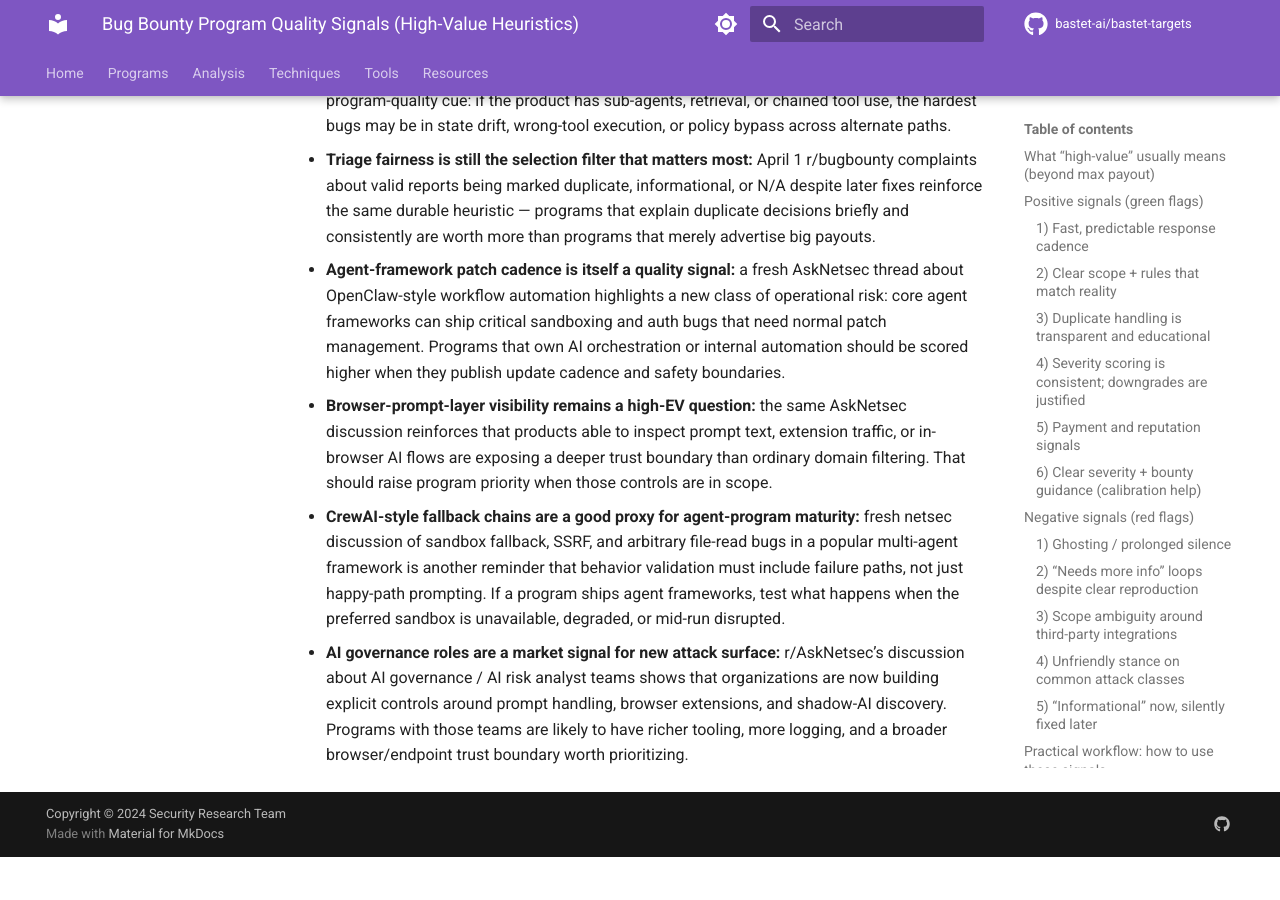
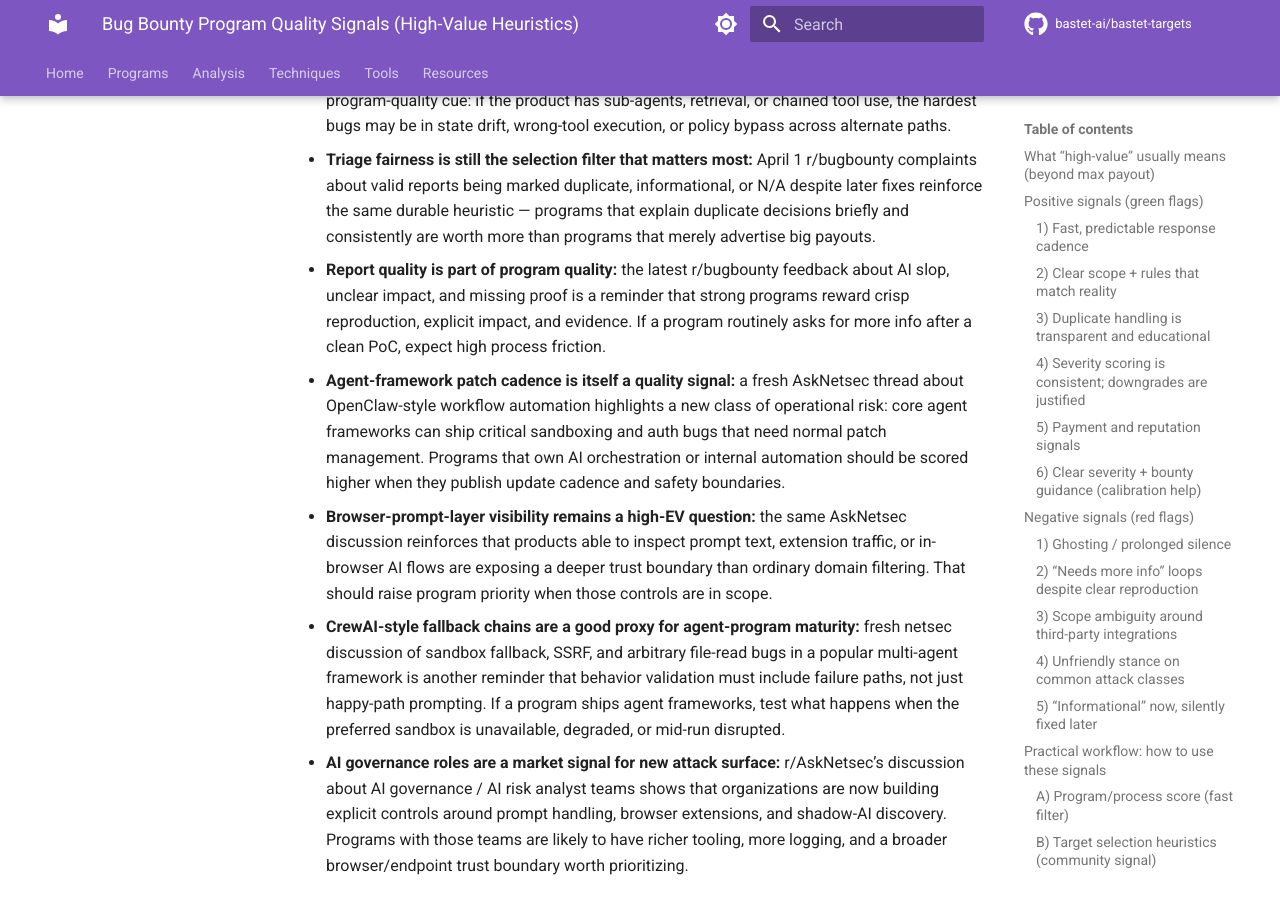
Before and after one commit to bastet-ai/bastet-targets, an MkDocs documentation site: the page built from docs/program-quality-signals.md, in a window 1280 px wide and 900 px high, scrolled down 18438 px. Built offline with MkDocs 1.6.1 and Material for MkDocs 9.7.7, drawn with Linux system fonts in a browser that asks for light colours; comment, search, counter and statistics services are not loaded; before the commit the page ends 19295 px from its top, so only the background shows below that.

Commit message:
Add report-quality heuristic

```diff
--- a/docs/program-quality-signals.md
+++ b/docs/program-quality-signals.md
@@ -294,6 +294,7 @@
 - **AI visibility tooling is becoming a target-quality signal:** AskNetsec discussion about browser-level prompt visibility and agent validation keeps pointing to the same heuristic — if a program owns agent orchestration, browser extensions, retrieval pipelines, or MCP/tool-calling, it deserves extra weight because prompt-layer trust boundaries are now exploitable surface, not just product fluff.
 - **Behavior validation is now part of the surface:** the latest AskNetsec thread shifted from "can they see prompts?" to "can they validate tool-using agents across paths?" That is a useful program-quality cue: if the product has sub-agents, retrieval, or chained tool use, the hardest bugs may be in state drift, wrong-tool execution, or policy bypass across alternate paths.
 - **Triage fairness is still the selection filter that matters most:** April 1 r/bugbounty complaints about valid reports being marked duplicate, informational, or N/A despite later fixes reinforce the same durable heuristic — programs that explain duplicate decisions briefly and consistently are worth more than programs that merely advertise big payouts.
+- **Report quality is part of program quality:** the latest r/bugbounty feedback about AI slop, unclear impact, and missing proof is a reminder that strong programs reward crisp reproduction, explicit impact, and evidence. If a program routinely asks for more info after a clean PoC, expect high process friction.
 - **Agent-framework patch cadence is itself a quality signal:** a fresh AskNetsec thread about OpenClaw-style workflow automation highlights a new class of operational risk: core agent frameworks can ship critical sandboxing and auth bugs that need normal patch management. Programs that own AI orchestration or internal automation should be scored higher when they publish update cadence and safety boundaries.
 - **Browser-prompt-layer visibility remains a high-EV question:** the same AskNetsec discussion reinforces that products able to inspect prompt text, extension traffic, or in-browser AI flows are exposing a deeper trust boundary than ordinary domain filtering. That should raise program priority when those controls are in scope.
 - **CrewAI-style fallback chains are a good proxy for agent-program maturity:** fresh netsec discussion of sandbox fallback, SSRF, and arbitrary file-read bugs in a popular multi-agent framework is another reminder that behavior validation must include failure paths, not just happy-path prompting. If a program ships agent frameworks, test what happens when the preferred sandbox is unavailable, degraded, or mid-run disrupted.
```
